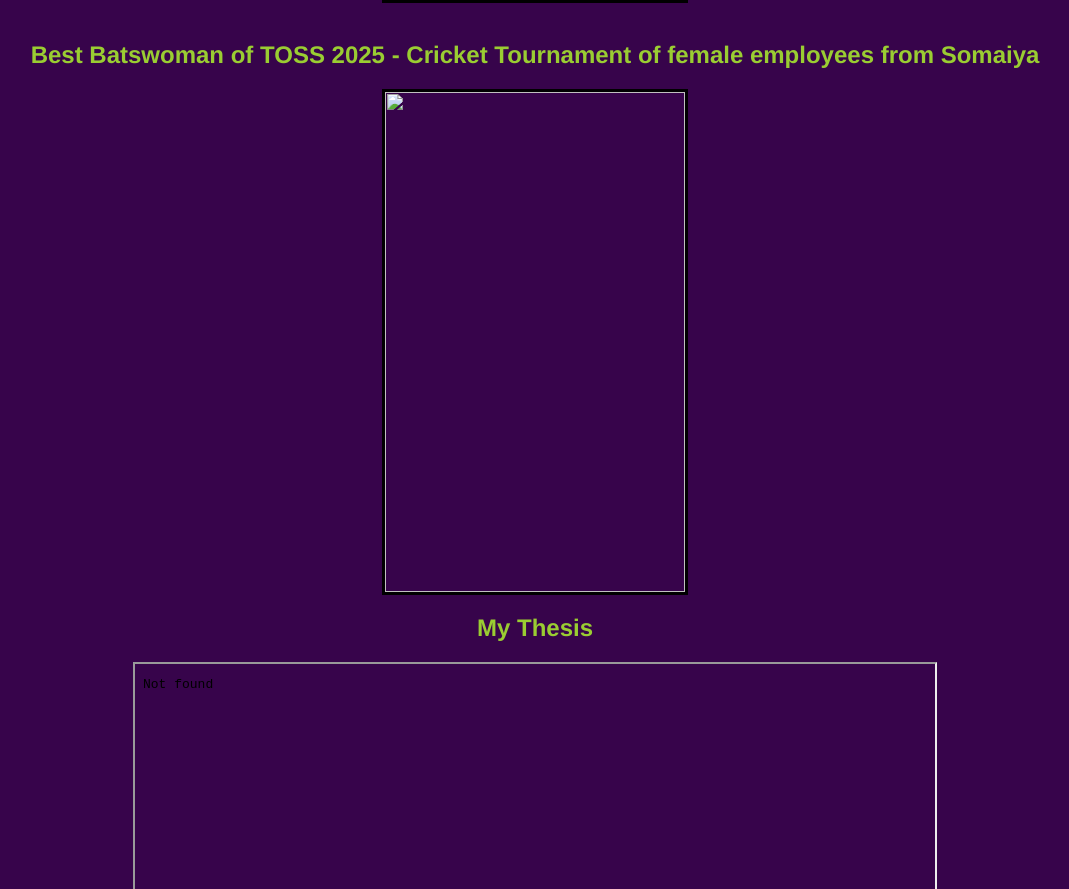
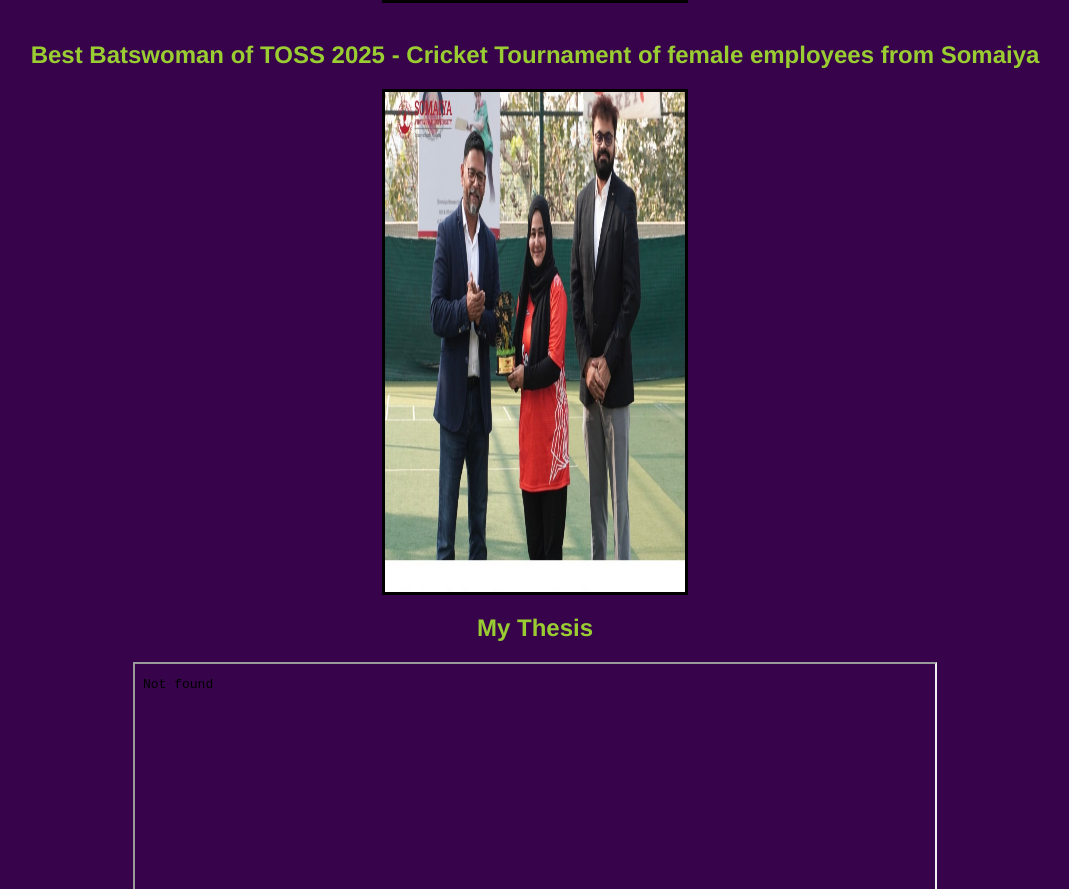
Before and after one commit to Javeria100/JQPortfolio, a plain HTML site: page index.html in a window 1280 px wide. Shown: the part 4905-5794 px from the top of the page, without its empty margins (105-1174 px from the left). Drawn offline with Linux system fonts and the light colour scheme.

Commit message:
Update index.html

```diff
--- a/index.html
+++ b/index.html
@@ -42,7 +42,7 @@
         <br><br/>
         <h2> Best Batswoman of TOSS 2025 - Cricket Tournament of female employees from Somaiya</h2>
         <span>
-            <img src="IMG_8179.PNG" width=500px height=500px>
+            <img src="cricket.png" width=500px height=500px>
         </span>
         <h2>My Thesis</h2>
         <iframe src="Javeria MSc thesis.pdf" width="800px" height="500px"></iframe>
```
